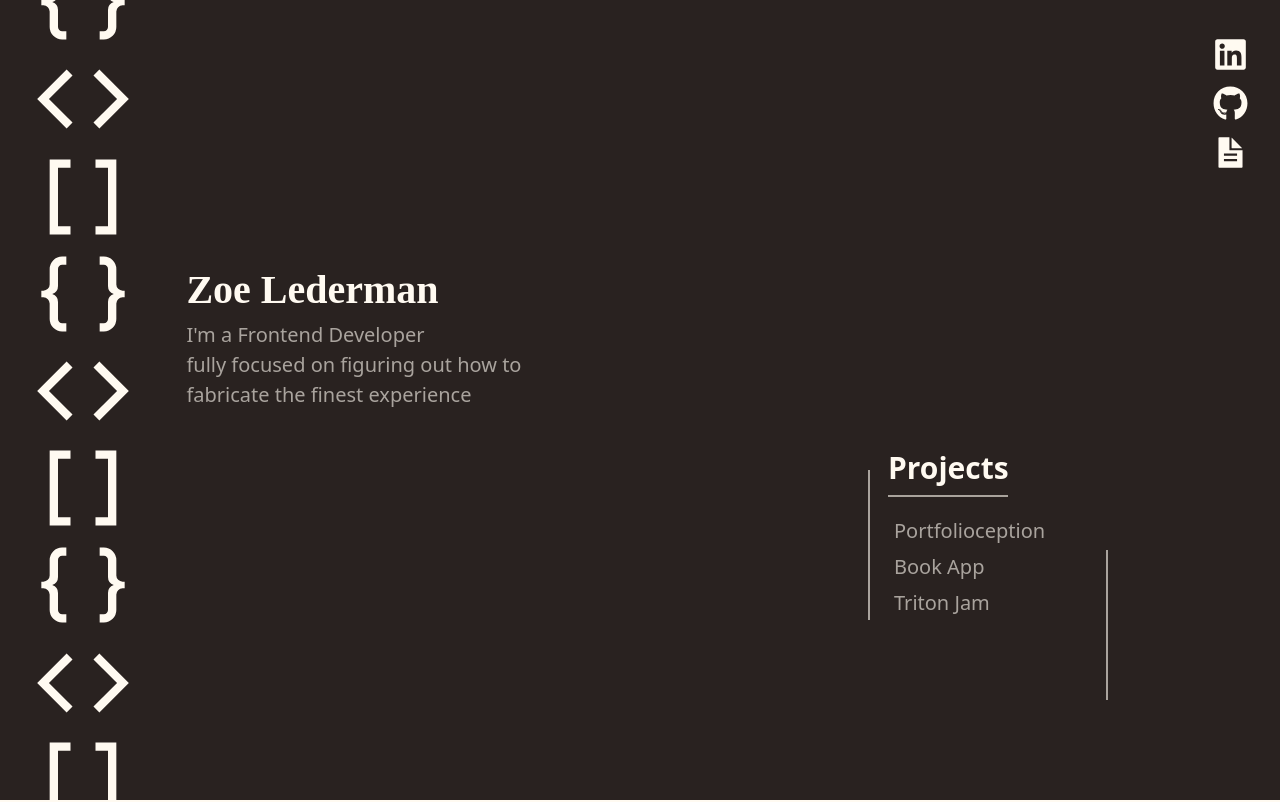
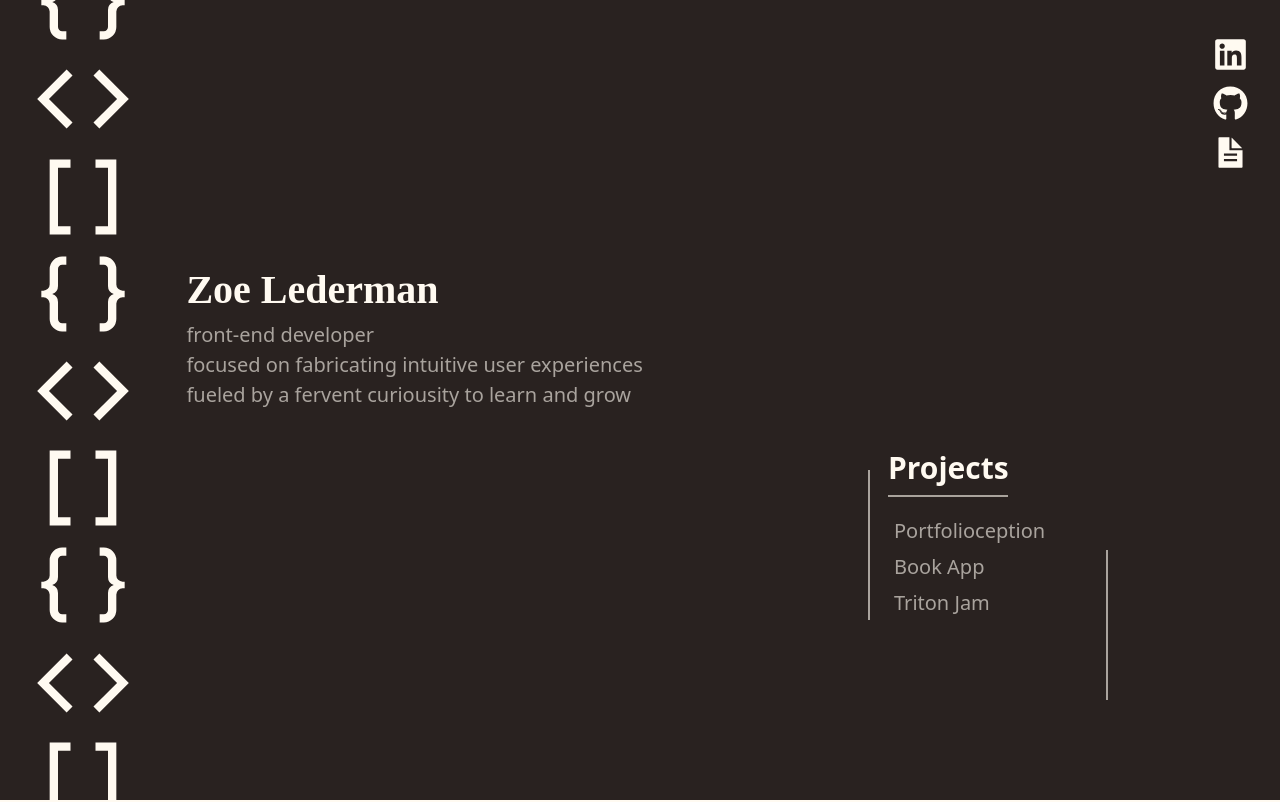
Before and after one commit to zlederma/portfolio-website, a React (Create React App) app: page / in a window 1280 px wide. Shown: the top 802 px of the page. Built offline with nearby package versions, Linux system fonts and the light colour scheme.

Commit message:
updated tagline

```diff
--- a/src/components/Welcome.js
+++ b/src/components/Welcome.js
@@ -5,9 +5,9 @@ export default function Welcome() {
             <div className="welcome__intro-container">
                 <div className="welcome__heading"> Zoe Lederman</div>
                 <div className="welcome__tagline">
-                    I'm a Frontend Developer
-                    <br />fully focused on figuring out how to <br />
-                    fabricate the finest experience
+                    front-end developer
+                    <br />focused on fabricating intuitive user experiences <br />
+                    fueled by a fervent curiousity to learn and grow
                 </div>
             </div>
         </div>
```
